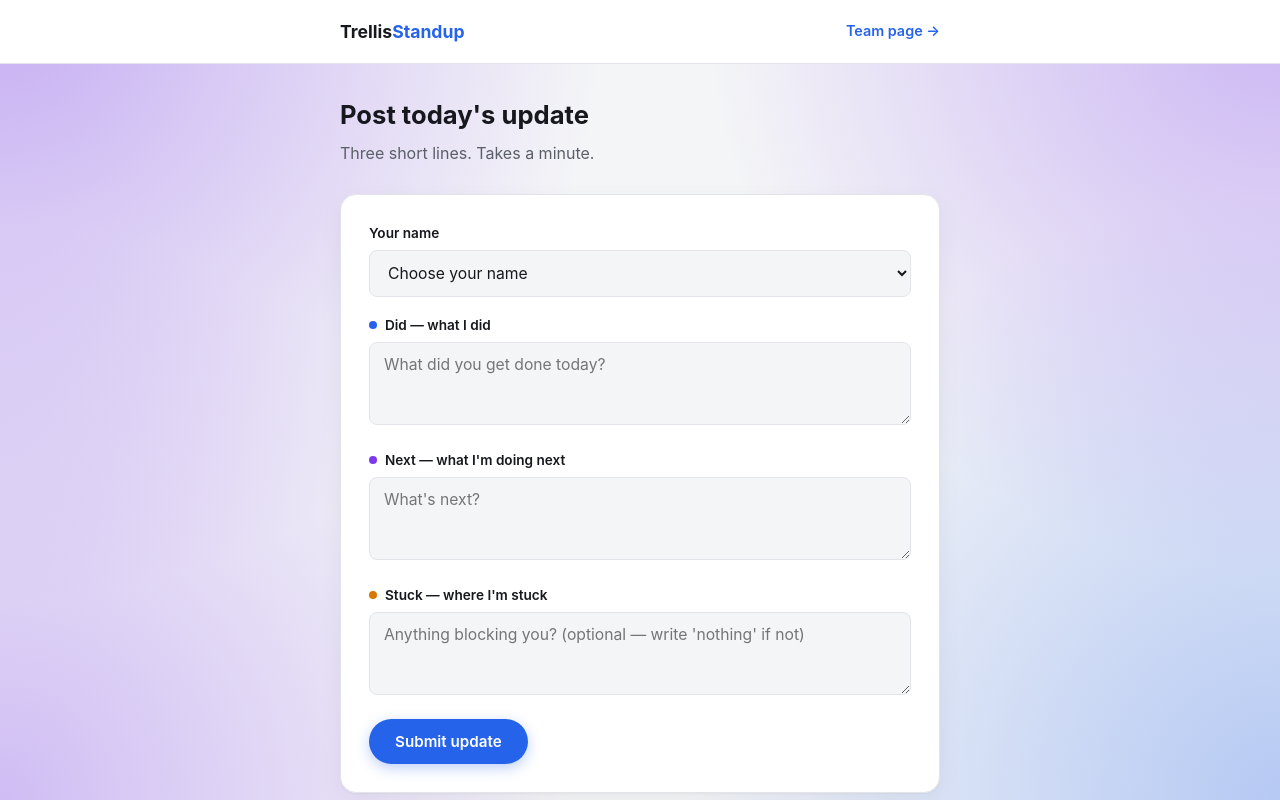
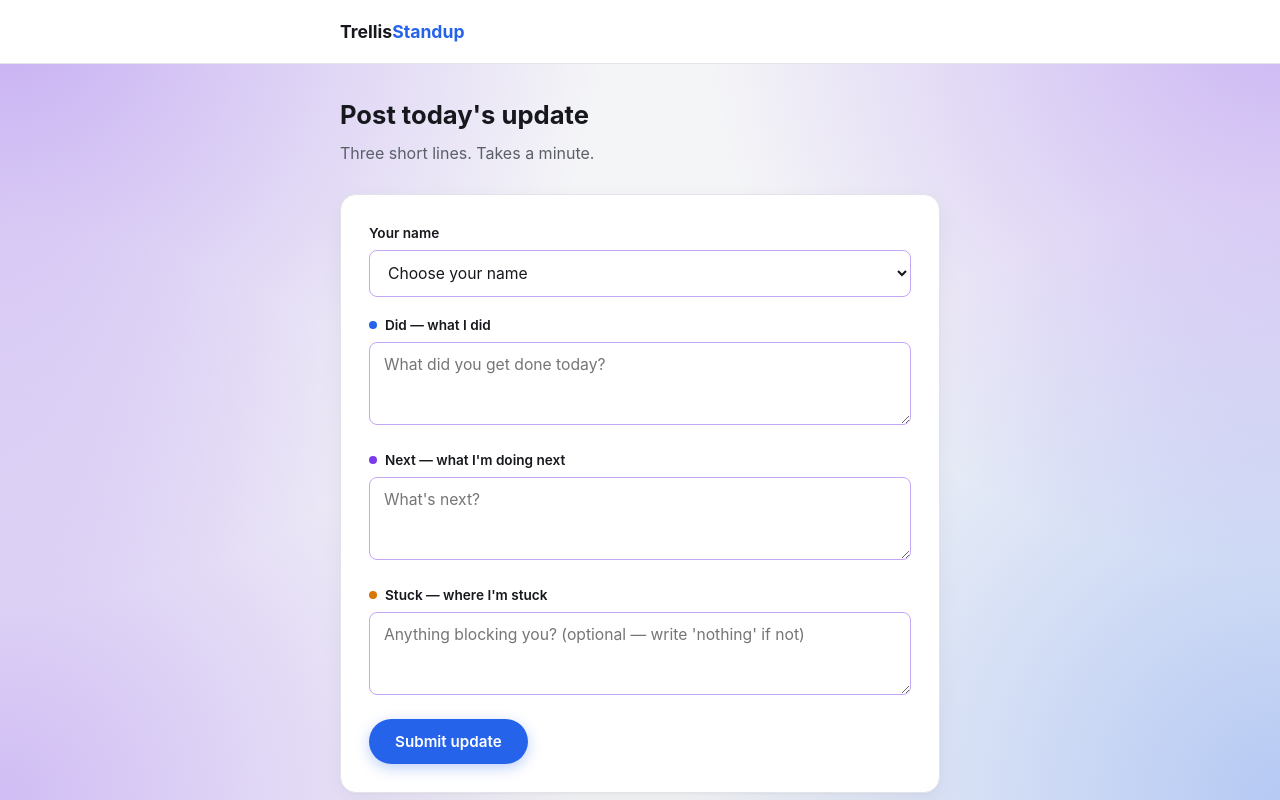
Before and after one commit to sssddsaq/trellis-standup, a plain HTML site: page index.html in a window 1280 px wide. Drawn offline with Linux system fonts and the light colour scheme.

Commit message:
Remove team page link (not built yet), switch inputs to purple outline style

```diff
--- a/index.html
+++ b/index.html
@@ -12,7 +12,6 @@
   <header class="site-header">
     <div class="container header-inner">
       <span class="logo">Trellis<span>Standup</span></span>
-      <a href="team.html" class="link-secondary">Team page →</a>
     </div>
   </header>
 
--- a/styles.css
+++ b/styles.css
@@ -135,8 +135,8 @@ textarea {
   font-family: var(--font);
   font-size: 0.98rem;
   color: var(--ink);
-  background: var(--paper-alt);
-  border: 1px solid var(--border);
+  background: transparent;
+  border: 1.5px solid rgba(124, 58, 237, 0.45);
   border-radius: 8px;
   padding: 12px 14px;
   resize: vertical;
```
